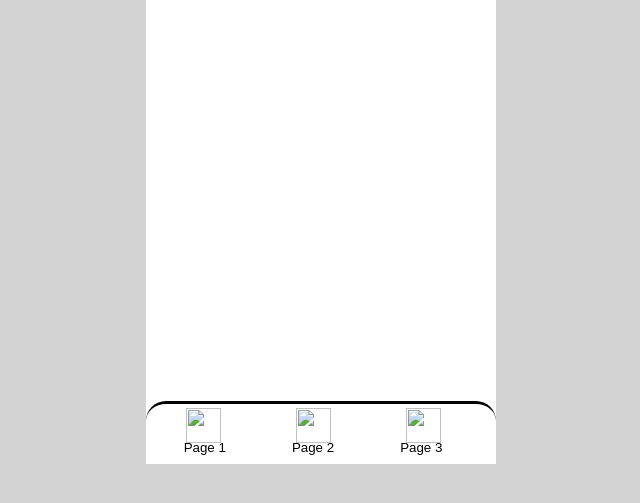
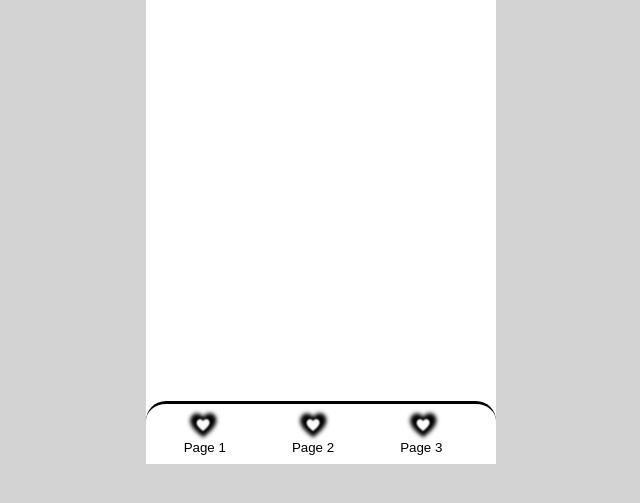
Before and after one commit to herrr111/My-app, a plain HTML site: page page1.html in a window 1280 px wide. Shown: the part 261-764 px from the top of the page, without its empty margins (319-959 px from the left). Drawn offline with Linux system fonts and the light colour scheme; files whose address does not match are found by name; a web font is replaced by a local one.

Commit message:
Update page1.html

```diff
--- a/page1.html
+++ b/page1.html
@@ -15,9 +15,9 @@
         <h3 class="date-today-label" > Date : <span id="date-today"></span></h3>
         <h1 class="toDolist">To Do List</h1>
         <div class="navbar">
-      <button class="todolistbutton" onclick="location.href='page1.html'">Page 1 <img class="buttonspic1" src="img/buttonspic.jpg"> </button>
-      <button onclick="location.href='page2.html'">Page 2 <img class="buttonspic2" src="img/buttonspic.jpg"></button>
-      <button onclick="location.href='page3.html'">Page 3 <img class="buttonspic3" src="img/buttonspic.jpg"></button>
+      <button class="todolistbutton" onclick="location.href='page1.html'">Page 1 <img class="buttonspic1" src="buttonspic.jpg"> </button>
+      <button onclick="location.href='page2.html'">Page 2 <img class="buttonspic2" src="buttonspic.jpg"></button>
+      <button onclick="location.href='page3.html'">Page 3 <img class="buttonspic3" src="buttonspic.jpg"></button>
 
     </div>
 
```
